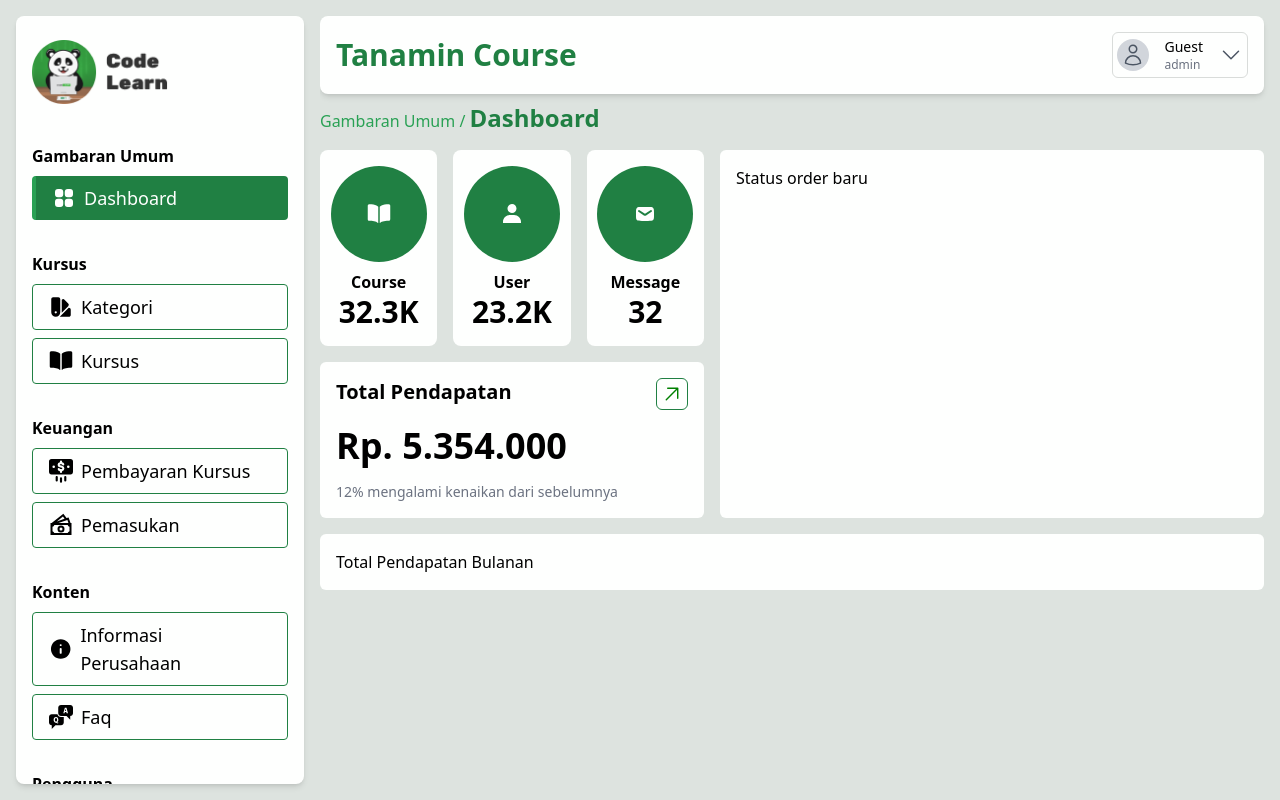
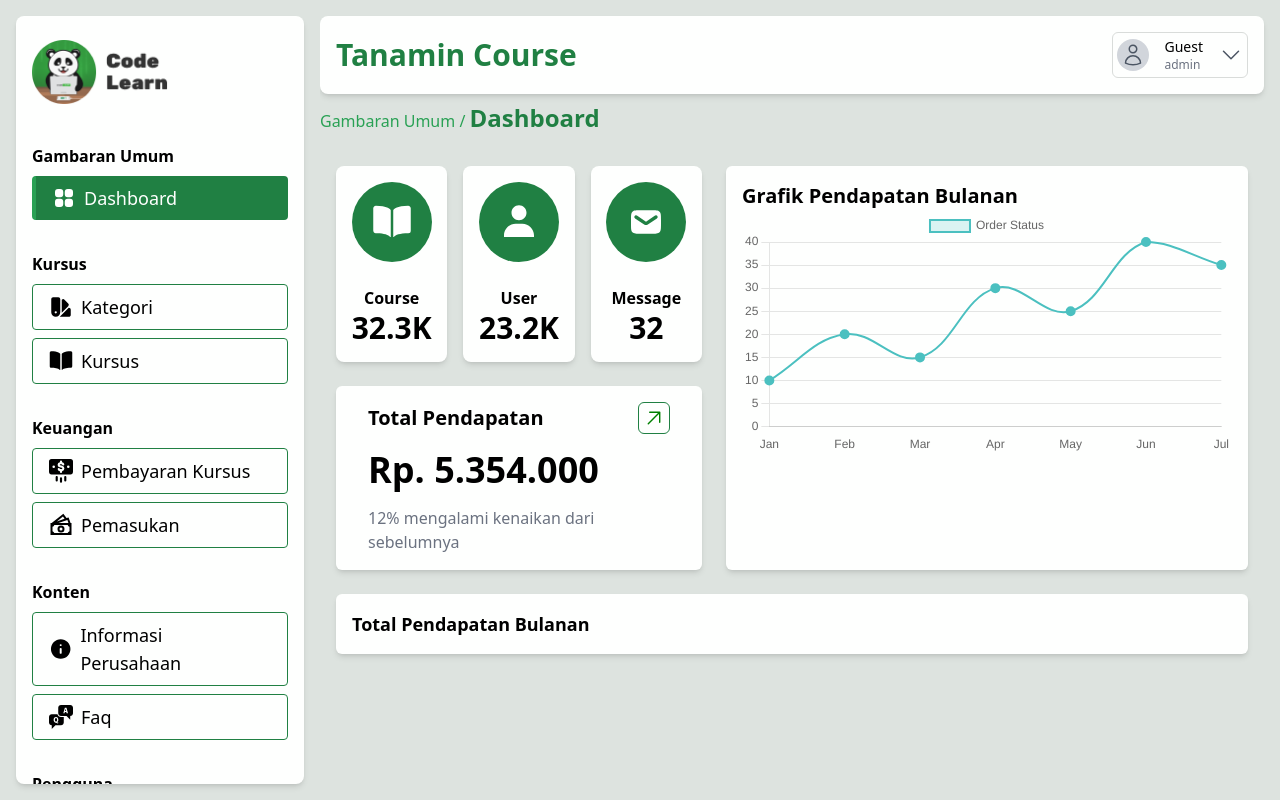
Before and after one commit to Arg39/frontend-tanamin, a React (Create React App) app: page /admin/dashboard in a window 1280 px wide. Built offline with nearby package versions, Linux system fonts and the light colour scheme; sample sign-in values are in the browser's storage.

Commit message:
add dashboard view

```diff
--- a/package.json
+++ b/package.json
@@ -11,10 +11,12 @@
     "@testing-library/react": "^13.4.0",
     "@testing-library/user-event": "^13.5.0",
     "axios": "^1.7.9",
+    "chart.js": "^4.4.9",
     "midtrans-client": "^1.4.2",
     "motion": "^12.7.4",
     "ogl": "^1.0.11",
     "react": "^18.3.1",
+    "react-chartjs-2": "^5.3.0",
     "react-data-table-component": "^7.7.0",
     "react-dom": "^18.3.1",
     "react-router-dom": "^6.27.0",
--- a/src/components/card/statCard.jsx
+++ b/src/components/card/statCard.jsx
@@ -14,12 +14,14 @@ const formatNumber = (num) => {
 
 const StatCard = ({ icon, label, value }) => {
   return (
-    <div className="flex flex-col items-center justify-center p-4 bg-white-100 rounded-lg">
-      <div className="flex justify-center items-center mb-2 bg-primary-800 rounded-full w-24 h-24">
-        <Icon type={icon} className="size-12" color="white" />
+    <div className="flex flex-row lg:flex-col gap-6 lg:gap-4 items-center justify-center p-4 bg-white-100 rounded-lg shadow-md">
+      <div className="flex justify-center items-center mb-2 bg-primary-800 rounded-full w-16 h-16 md:w-20 md:h-20">
+        <Icon type={icon} className="size-8 md:size-10" color="white" />
       </div>
-      <p className="text-center font-semibold">{label}</p>
-      <p className="text-center text-3xl font-bold">{formatNumber(value)}</p>
+      <div className="flex flex-col text-start lg:text-center">
+        <p className="text-sm md:text-base font-semibold">{label}</p>
+        <p className="text-2xl md:text-3xl font-bold">{formatNumber(value)}</p>
+      </div>
     </div>
   );
 };
--- /dev/null
+++ b/src/components/chart/lineChart.jsx
@@ -0,0 +1,54 @@
+import React from 'react';
+import { Line } from 'react-chartjs-2';
+import {
+  Chart as ChartJS,
+  CategoryScale,
+  LinearScale,
+  PointElement,
+  LineElement,
+  Title,
+  Tooltip,
+  Legend,
+} from 'chart.js';
+
+ChartJS.register(CategoryScale, LinearScale, PointElement, LineElement, Title, Tooltip, Legend);
+
+export default function LineChart({ data }) {
+  const chartData = {
+    labels: ['Jan', 'Feb', 'Mar', 'Apr', 'May', 'Jun', 'Jul'], // Dummy labels
+    datasets: [
+      {
+        label: 'Order Status',
+        data: data, // Data dari props
+        borderColor: 'rgba(75, 192, 192, 1)',
+        backgroundColor: 'rgba(75, 192, 192, 0.2)',
+        tension: 0.4, // Membuat garis bergelombang
+        borderWidth: 2,
+        pointRadius: 4,
+        pointBackgroundColor: 'rgba(75, 192, 192, 1)',
+      },
+    ],
+  };
+
+  const options = {
+    responsive: true,
+    plugins: {
+      legend: {
+        display: true,
+        position: 'top',
+      },
+    },
+    scales: {
+      x: {
+        grid: {
+          display: false,
+        },
+      },
+      y: {
+        beginAtZero: true,
+      },
+    },
+  };
+
+  return <Line data={chartData} options={options} />;
+}
--- a/src/pages/admin/dashboard.jsx
+++ b/src/pages/admin/dashboard.jsx
@@ -4,6 +4,7 @@ import StatCard from '../../components/card/statCard';
 import dashboardStore from '../../zustand/temporaryDummyData/dashboardStore';
 import { Link } from 'react-router-dom';
 import Icon from '../../components/icons/icon';
+import LineChart from '../../components/chart/lineChart';
 
 export default function DashboardAdmin() {
   const { data } = dashboardStore();
@@ -25,13 +26,12 @@ export default function DashboardAdmin() {
 
   return (
     <AdminTemplate activeNav="dashboard">
-      <div className="grid grid-cols-1 gap-4">
-        <div className="grid grid-cols-12 gap-4">
+      <div className="grid grid-cols-1 gap-6 p-4">
+        <div className="grid grid-cols-1 lg:grid-cols-12 gap-6">
           {/* Grid pertama dengan width 40% */}
-          <div className="col-span-12 lg:col-span-5 grid grid-cols-1 gap-4">
+          <div className="col-span-12 lg:col-span-5 grid grid-cols-1 gap-6">
             {chunkedStats.map((chunk, index) => (
-              <div key={index} className="grid grid-cols-1 sm:grid-cols-3 gap-4">
-                {/* col 1-3 */}
+              <div key={index} className="grid grid-cols-1 sm:grid-cols-2 lg:grid-cols-3 gap-4">
                 {chunk.map((stat) => (
                   <StatCard
                     key={stat.key}
@@ -44,34 +44,34 @@ export default function DashboardAdmin() {
             ))}
 
             {/* col 2, row 1- row 2 */}
-            <div className="flex flex-col gap-4 bg-white-100 rounded-md p-4 h-full">
-              <div className="flex justify-between items-start ">
-                <h4 className="text-xl font-bold">Total Pendapatan</h4>
-                <Link
-                  to="/admin/pemasukan"
-                  // className="bg-blue-500 text-white px-4 py-2 rounded-md hover:bg-blue-600"
-                >
+            <div className="flex flex-col gap-4 bg-white-100 rounded-md p-4 px-8 shadow-md">
+              <div className="flex justify-between items-center">
+                <h4 className="text-lg md:text-xl font-bold">Total Pendapatan</h4>
+                <Link to="/admin/pemasukan">
                   <Icon
-                    type={'arrow-top-right'}
-                    className={'size-8 border border-primary-800 rounded-md'}
+                    type="arrow-top-right"
+                    className="size-6 md:size-8 border border-primary-800 rounded-md"
                     color="green"
                   />
                 </Link>
               </div>
-              <p className="text-4xl font-bold">
+              <p className="text-3xl md:text-4xl font-bold">
                 Rp. <span>{formatCurrency(5354000)}</span>
               </p>
-              <p className="text-gray-500 text-sm">12% mengalami kenaikan dari sebelumnya</p>
+              <p className="text-gray-500 text-sm md:text-base">
+                12% mengalami kenaikan dari sebelumnya
+              </p>
             </div>
           </div>
 
           {/* Grid kedua dengan width 60% */}
-          <div className="col-span-12 lg:col-span-7 bg-white-100 rounded-md p-4">
-            <p>Status order baru</p>
+          <div className="col-span-12 lg:col-span-7 bg-white-100 rounded-md p-4 shadow-md">
+            <p className="text-xl font-semibold">Grafik Pendapatan Bulanan</p>
+            <LineChart data={data.chartData} />
           </div>
         </div>
-        <div className="bg-white-100 rounded-md p-4">
-          <p>Total Pendapatan Bulanan</p>
+        <div className="bg-white-100 rounded-md p-4 shadow-md">
+          <p className="text-lg font-semibold">Total Pendapatan Bulanan</p>
         </div>
       </div>
     </AdminTemplate>
--- a/src/zustand/temporaryDummyData/dashboardStore.js
+++ b/src/zustand/temporaryDummyData/dashboardStore.js
@@ -5,6 +5,7 @@ const dashboardStore = create(() => ({
     course: 32323,
     user: 23232,
     message: 32,
+    chartData: [10, 20, 15, 30, 25, 40, 35], // Data dummy untuk grafik
   },
   getTotal: (key) => {
     const state = dashboardStore.getState();
```
Also changed, not shown: 2 other files (tests, documents, lock files or other folders).
